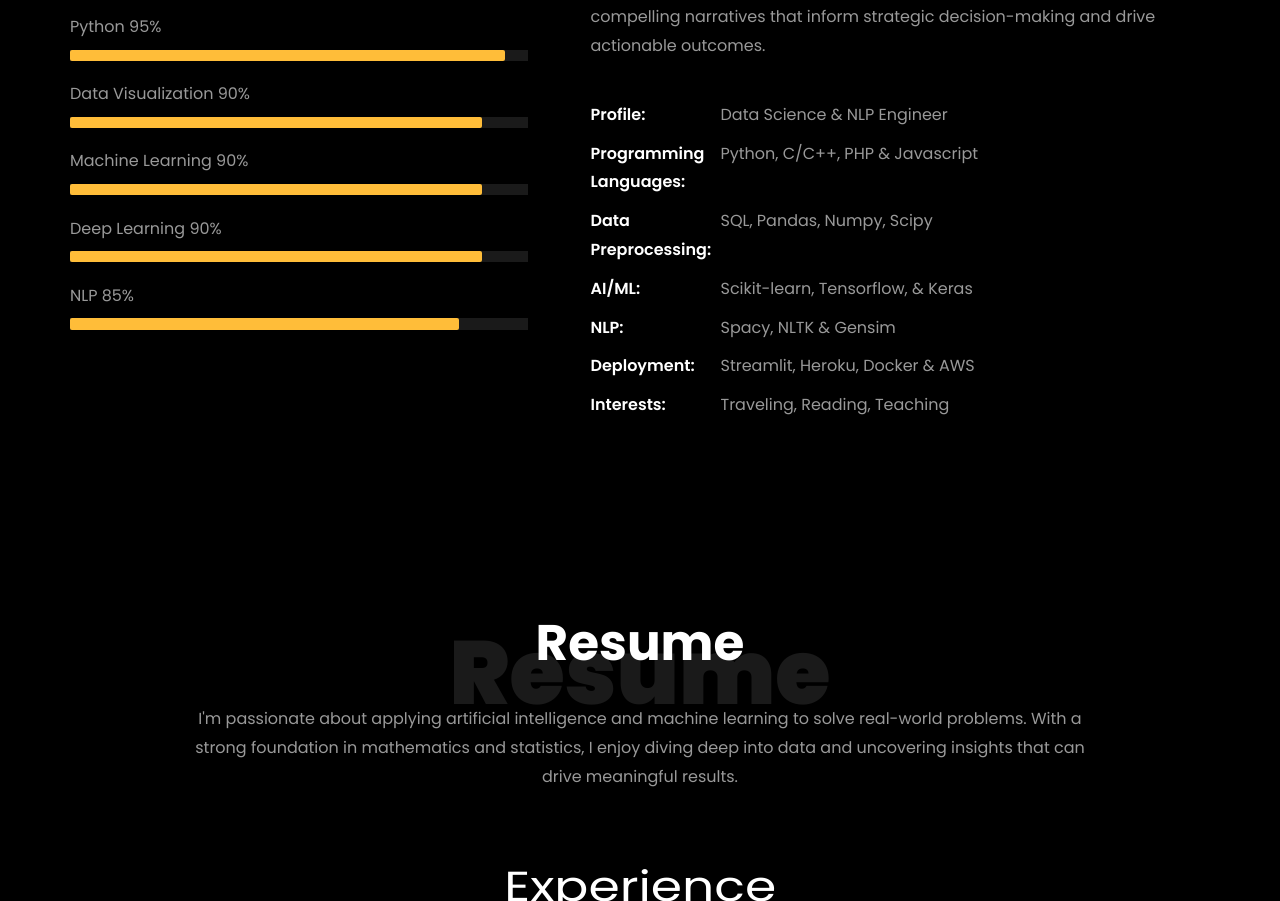
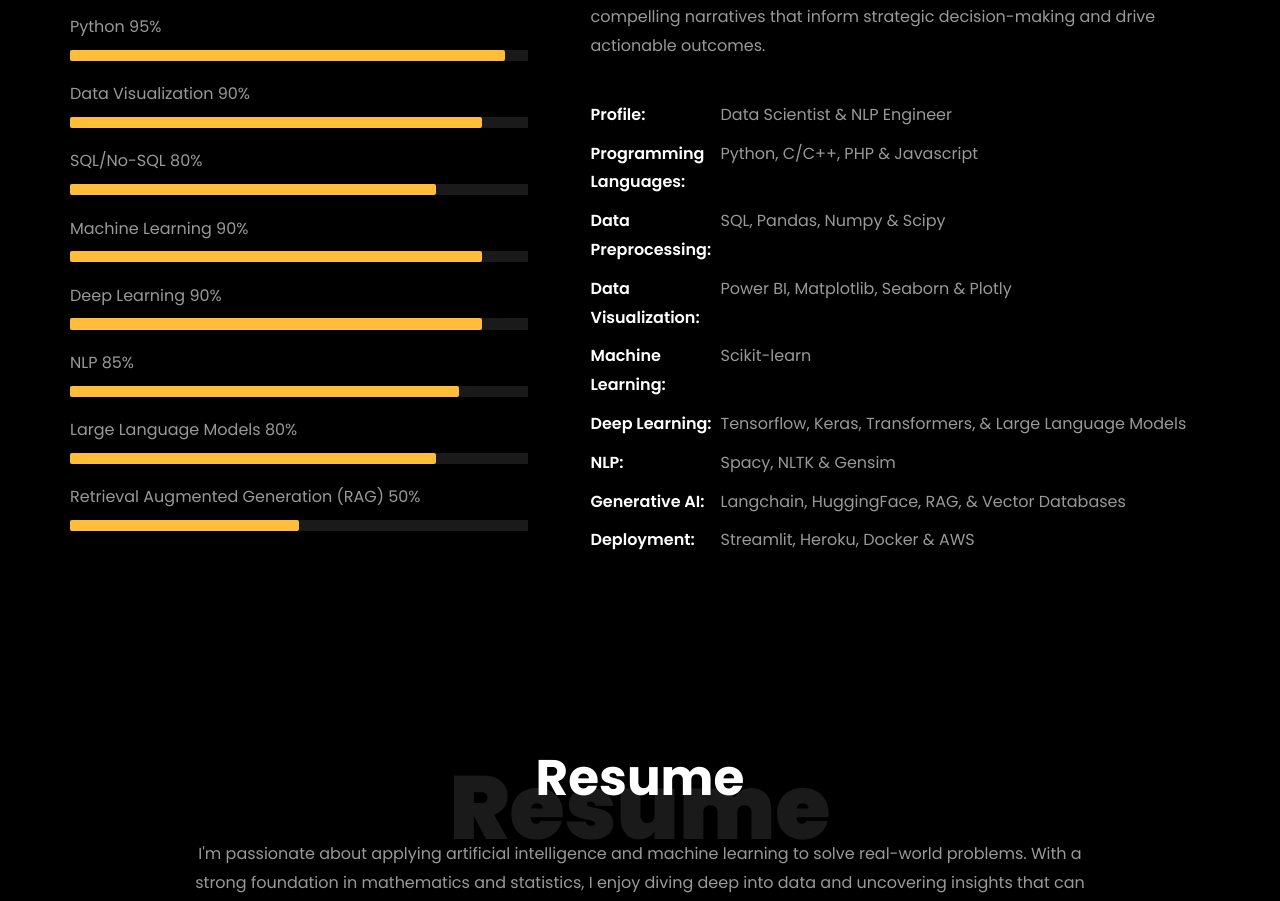
Before and after one commit to 2003HARSH/2003HARSH.github.io, a plain HTML site: page index.html in a window 1280 px wide. Shown: the part 1073-1974 px from the top of the page. Drawn offline with Linux system fonts and the light colour scheme; files whose address does not match are found by name.

Commit message:
Update index.html

```diff
--- a/index.html
+++ b/index.html
@@ -246,6 +246,11 @@
 										<div class="progress-bar" role="progressbar" style="width: 90%" aria-valuenow="90" aria-valuemin="0"
 											aria-valuemax="100"></div>
 									</div>
+									<span>SQL/No-SQL</span> <span class="pull-right">80%</span>
+									<div class="progress">
+										<div class="progress-bar" role="progressbar" style="width: 80%" aria-valuenow="90" aria-valuemin="0"
+											aria-valuemax="100"></div>
+									</div>
 
 									<span>Machine Learning</span> <span class="pull-right">90%</span>
 									<div class="progress">
@@ -264,6 +269,16 @@
 										<div class="progress-bar" role="progressbar" style="width: 85%" aria-valuenow="85" aria-valuemin="0"
 											aria-valuemax="100"></div>
 									</div>
+									<span>Large Language Models</span> <span class="pull-right">80%</span>
+									<div class="progress">
+										<div class="progress-bar" role="progressbar" style="width: 80%" aria-valuenow="85" aria-valuemin="0"
+											aria-valuemax="100"></div>
+									</div>
+									<span>Retrieval Augmented Generation (RAG)</span> <span class="pull-right">50%</span>
+									<div class="progress">
+										<div class="progress-bar" role="progressbar" style="width: 50%" aria-valuenow="85" aria-valuemin="0"
+											aria-valuemax="100"></div>
+									</div>
 								</div>
 							</div>
 						</div>
@@ -278,13 +293,15 @@
 
 								<p>I'm passionate about applying artificial intelligence and machine learning to solve real-world problems. With a strong foundation in mathematics and statistics, I enjoy diving deep into data and uncovering insights that can drive meaningful results. Additionally, I excel in transforming complex datasets into compelling narratives that inform strategic decision-making and drive actionable outcomes.</p>
 								<ul class="about-info mt-4 px-md-0 px-2">
-									<li class="d-flex"><span>Profile:</span> <span>Data Science &amp; NLP Engineer</span></li>
+									<li class="d-flex"><span>Profile:</span> <span>Data Scientist &amp; NLP Engineer</span></li>
 									<li class="d-flex"><span>Programming Languages:</span> <span> Python, C/C++, PHP &amp; Javascript</span></li>
-									<li class="d-flex"><span>Data Preprocessing:</span> <span>SQL, Pandas, Numpy, Scipy</span></li>
-									<li class="d-flex"><span>AI/ML:</span> <span>Scikit-learn, Tensorflow, &amp; Keras</span></li>
+									<li class="d-flex"><span>Data Preprocessing:</span> <span>SQL, Pandas, Numpy &amp; Scipy</span></li>
+									<li class="d-flex"><span>Data Visualization:</span> <span>Power BI, Matplotlib, Seaborn &amp; Plotly</span></li>
+									<li class="d-flex"><span>Machine Learning:</span> <span>Scikit-learn</span></li>
+									<li class="d-flex"><span>Deep Learning:</span> <span> Tensorflow, Keras, Transformers, &amp; Large Language Models</span></li>
 									<li class="d-flex"><span>NLP:</span> <span>Spacy, NLTK &amp; Gensim</span></li>
+									<li class="d-flex"><span>Generative AI:</span> <span>Langchain, HuggingFace, RAG, &amp; Vector Databases</span></li>
 									<li class="d-flex"><span>Deployment:</span> <span>Streamlit, Heroku, Docker &amp; AWS</span></li>
-									<li class="d-flex"><span>Interests:</span> <span>Traveling, Reading, Teaching</span></li>
 
 								</ul>
 							</div>
```
